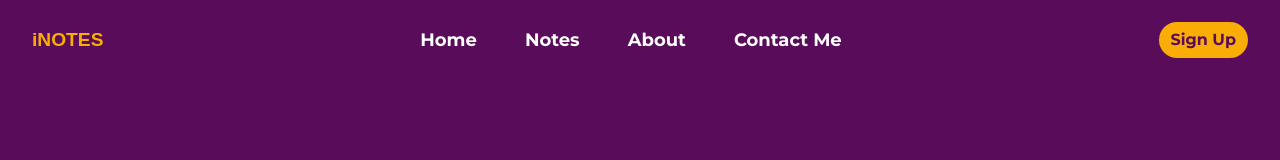
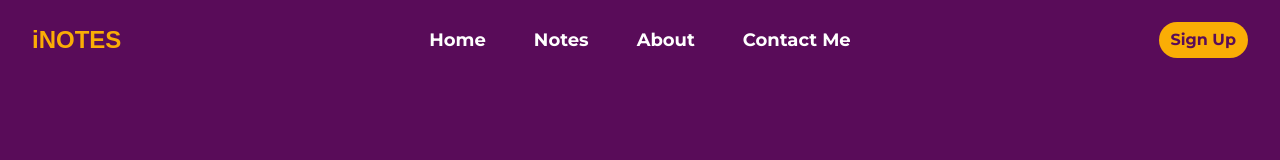
Before and after one commit to Mithil2603/inotes, a React (Create React App) app: page / in a window 1280 px wide. Shown: the top 160 px of the page. Built offline with nearby package versions, Linux system fonts and the light colour scheme; a web font is replaced by a local one.

Commit message:
minor changes version - 1.2.1

```diff
--- a/package.json
+++ b/package.json
@@ -1,6 +1,6 @@
 {
   "name": "inotes",
-  "version": "1.2.0",
+  "version": "1.2.1",
   "private": true,
   "dependencies": {
     "@testing-library/jest-dom": "^5.17.0",
--- a/src/App.js
+++ b/src/App.js
@@ -4,7 +4,7 @@ import "./index.css";
 import Navbar from './Components/Navbar';
 // import Subject from './Components/Subject';
 import student_img from './Components/images/img4.png';
-import SecondaryNav from './Components/SecondaryNav';
+import LandingPage from './Components/LandingPage';
 
 export default function App() {
   return (
@@ -12,23 +12,9 @@ export default function App() {
       {/* Home Page */}
       {/* <Subject title="Data Communication and Networking" desc="nothing just study" />  */}
       <div className="home-page">
-        {/* <SecondaryNav /> */}
         <Navbar />
-        <main>
-          <div className="hero">
-            <div className="hero-text">
-              <h1>Discover the <br /> World with Study.</h1>
-              <p>“One day, all your hard work will pay off.”</p>
-              <div className="hero-buttons">
-                <button className="btn-registration">Registration</button>
-                <button className="btn-start">Start Today</button>
-              </div>
-            </div>
-            <div className="hero-image">
-              <img src={student_img} alt="Student with books" />
-            </div>
-          </div>
-        </main>
+        <LandingPage />
+
       </div>
     </>
   )
--- /dev/null
+++ b/src/Components/LandingPage.js
@@ -0,0 +1,26 @@
+import React from 'react'
+import student_img from './images/img4.png';
+import "../App.css";
+import "../index.css";
+
+export default function LandingPage() {
+  return (
+    <>
+      <main>
+          <div className="hero">
+            <div className="hero-text">
+              <h1>Discover the <br /> World with Study.</h1>
+              <p>“One day, all your hard work will pay off.”</p>
+              <div className="hero-buttons">
+                <button className="btn-registration">Registration</button>
+                <button className="btn-start">Start Today</button>
+              </div>
+            </div>
+            <div className="hero-image">
+              <img src={student_img} alt="Student with books" />
+            </div>
+          </div>
+        </main>
+    </>
+  )
+}
--- a/src/Components/Navbar.css
+++ b/src/Components/Navbar.css
@@ -140,7 +140,7 @@ nav{
 .main-logo{
   color: var(--secondary-color);
   font-weight: bolder;
-  font-size: larger;
+  font-size: 1.5rem;
   padding-left: 2rem;
   margin-right: auto;
 }
```
